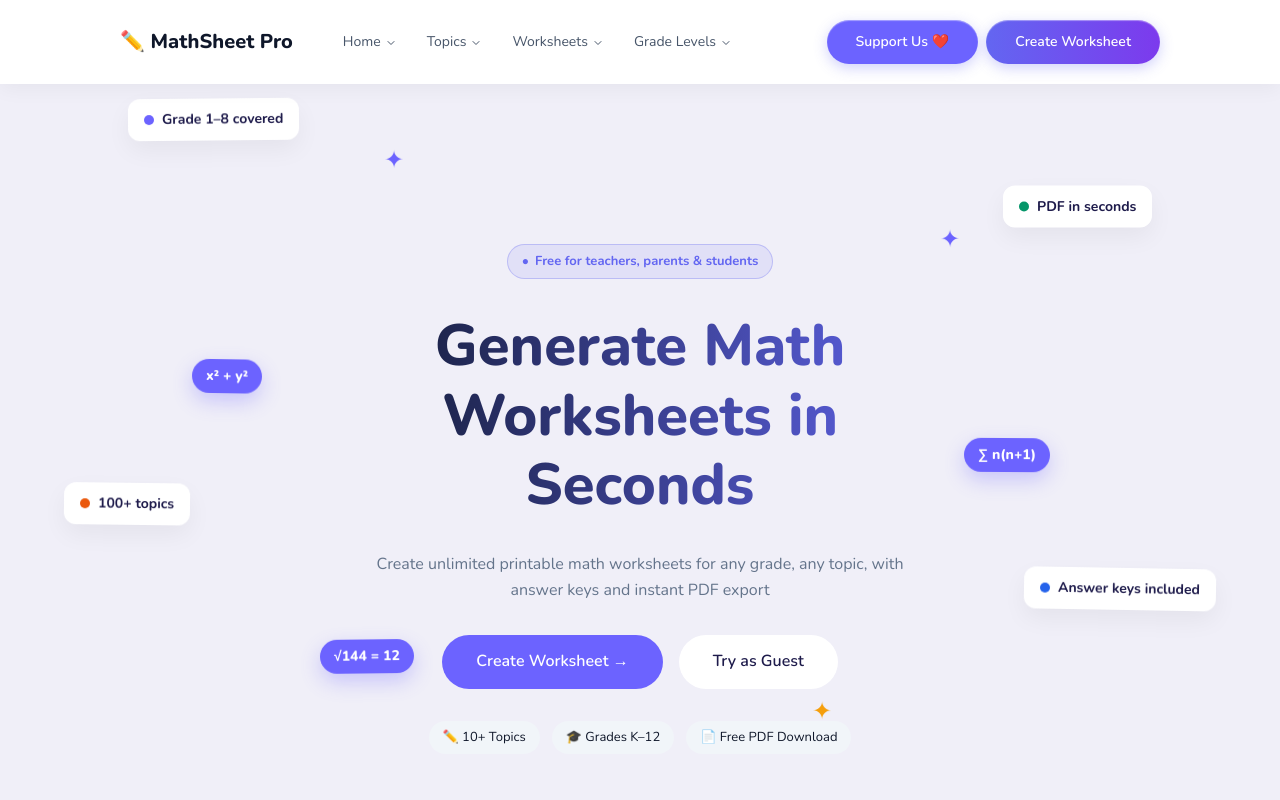
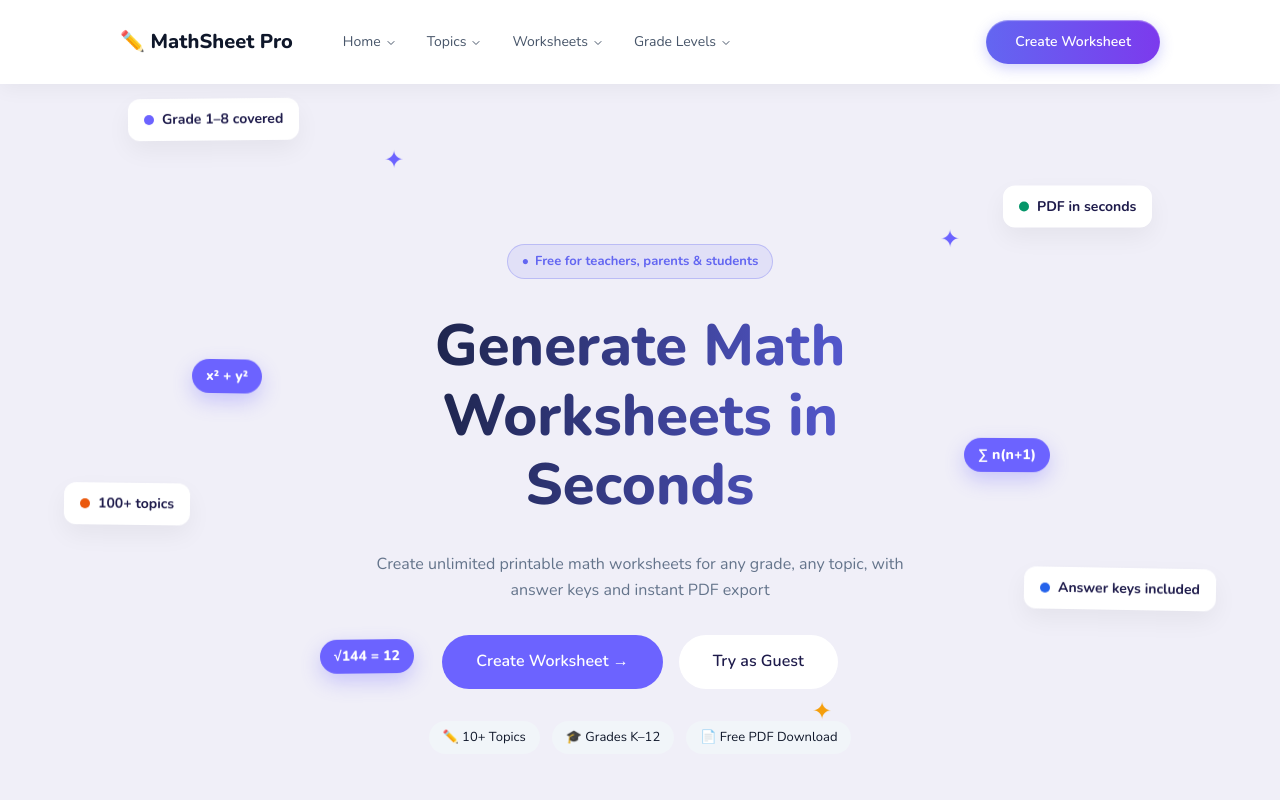
Before and after one commit to tusha112/worksheet-final, a plain HTML site: page index.html in a window 1280 px wide. Shown: the top 800 px of the page. Drawn offline with nearby package versions, Linux system fonts and the light colour scheme.

Commit message:
Update index.html

```diff
--- a/index.html
+++ b/index.html
@@ -51,7 +51,6 @@
       </div>
       <div class="landing-nav-right">
         <button class="menu-btn-mobile" onclick="toggleMenu()" aria-label="Menu">☰</button>
-        <a href="donate.html" class="cta-pill-btn primary-glow" style="margin-right: 0.5rem; background: #6c63ff; color: #fff;">Support Us ❤️</a>
         <a href="worksheet.html" class="cta-pill-btn primary-glow">Create Worksheet</a>
       </div>
     </nav>
```
